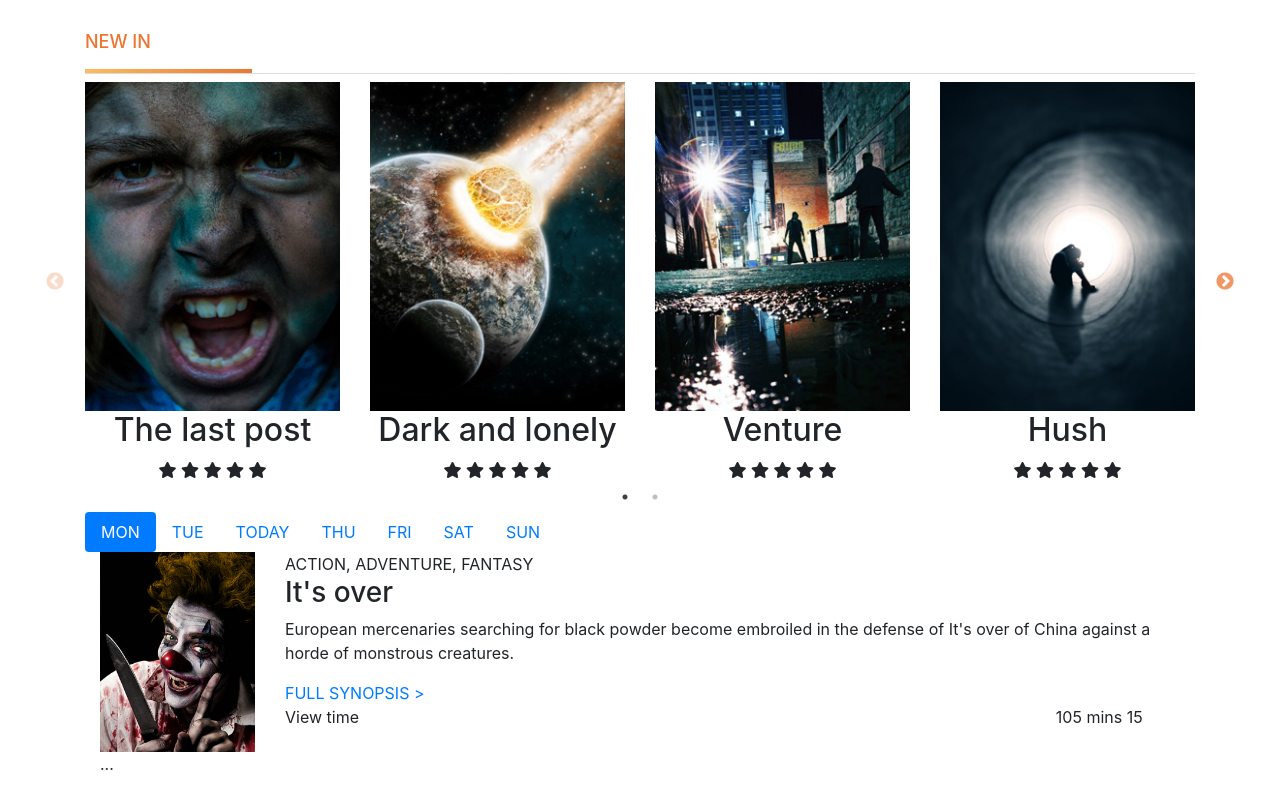
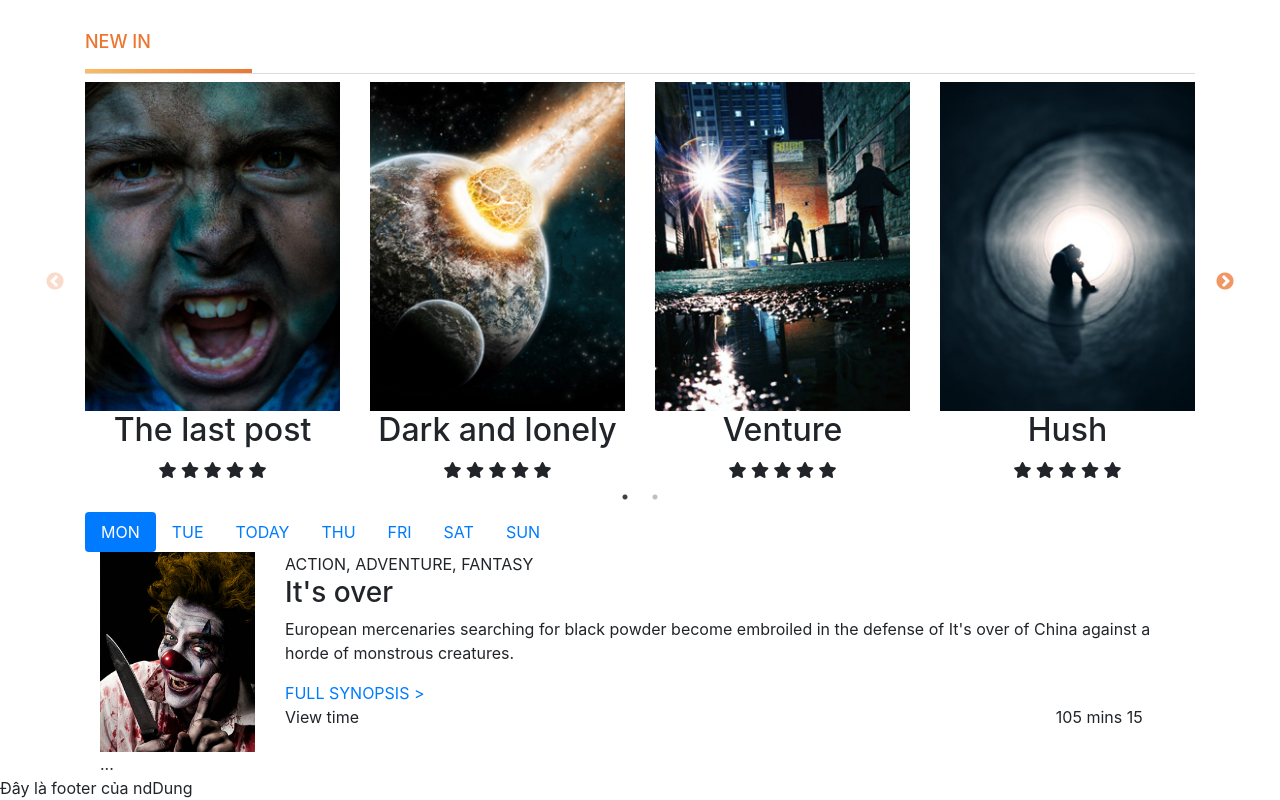
Before and after one commit to JunCoi/BC-06, a plain HTML site: page index.html in a window 1280 px wide. Shown: the part 619-1419 px from the top of the page. Before the commit the page ends 1395 px from the top, so only its background shows below. Drawn offline with nearby package versions, Linux system fonts and the light colour scheme.

Commit message:
footer ndDung

```diff
--- a/index.html
+++ b/index.html
@@ -265,7 +265,7 @@
         </div>
       </section>
 
-
+      <footer>Đây là footer của ndDung</footer>
 
     <!-- Optional JavaScript -->
     <!-- jQuery first, then Popper.js, then Bootstrap JS -->
```
